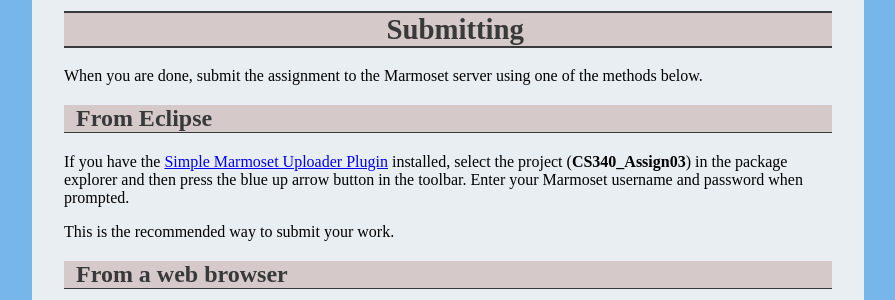
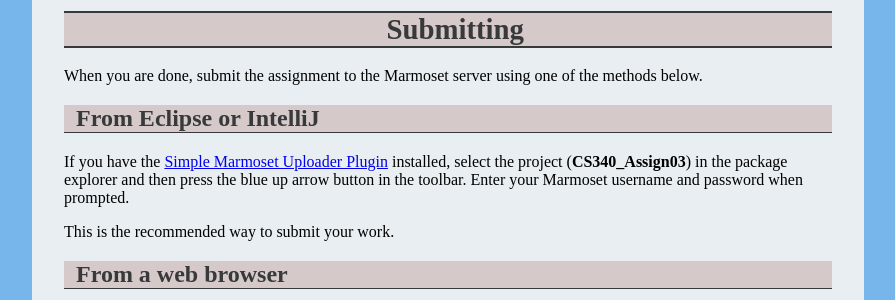
Before and after one commit to ycpcs/cs340-fall2026, a Jekyll site: the page built from assign/assign03.md, in a window 1280 px wide and 900 px high, scrolled down 3458 px. Shown: the part 353-653 px from the top of the window, without its empty margins (192-1087 px from the left). Built offline with Jekyll 4.4.1, drawn with Linux system fonts in a browser that asks for light colours.

Commit message:
Update assign03.md

```diff
--- a/assign/assign03.md
+++ b/assign/assign03.md
@@ -200,7 +200,7 @@ Your parser will be graded according the following criteria:
 
 When you are done, submit the assignment to the Marmoset server using one of the methods below.
 
-## From Eclipse
+## From Eclipse or IntelliJ
 
 If you have the [Simple Marmoset Uploader Plugin](../resources/index.html) installed, select the project (**CS340\_Assign03**) in the package explorer and then press the blue up arrow button in the toolbar. Enter your Marmoset username and password when prompted.
 
```
